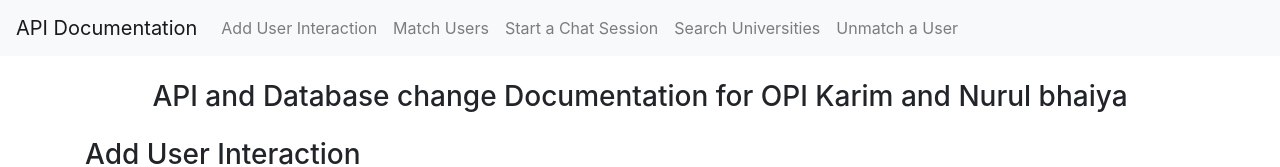
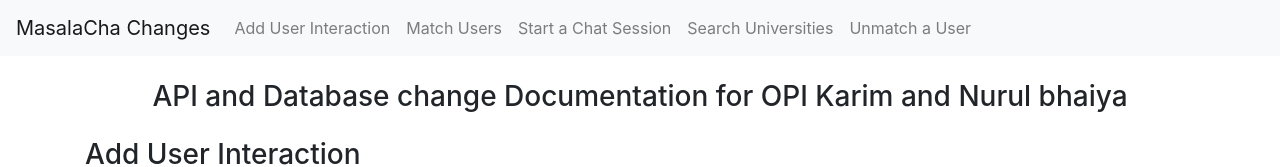
Before and after one commit to rafisgithub/api_doc_for_opi, a plain HTML site: page index.html in a window 1280 px wide. Shown: the top 167 px of the page. Drawn offline with nearby package versions, Linux system fonts and the light colour scheme.

Commit message:
add some point

```diff
--- a/index.html
+++ b/index.html
@@ -2,16 +2,17 @@
 <html>
 
 <head>
-    <title>API Documentation</title>
+    <title>Masala changes</title>
     <!-- Add Bootstrap CSS -->
     <link rel="stylesheet" href="https://maxcdn.bootstrapcdn.com/bootstrap/4.5.2/css/bootstrap.min.css">
+    <link rel="icon" type="image/x-icon" href="/images/masala_round.png">
 </head>
 
 <body>
 
     <header>
         <nav class="navbar navbar-expand-lg navbar-light bg-light">
-            <a class="navbar-brand" href="#">API Documentation</a>
+            <a class="navbar-brand" href="#">MasalaCha Changes</a>
             <button class="navbar-toggler" type="button" data-toggle="collapse" data-target="#navbarNav"
                 aria-controls="navbarNav" aria-expanded="false" aria-label="Toggle navigation">
                 <span class="navbar-toggler-icon"></span>
```
Also changed, not shown: images/masala_round.png (added).
